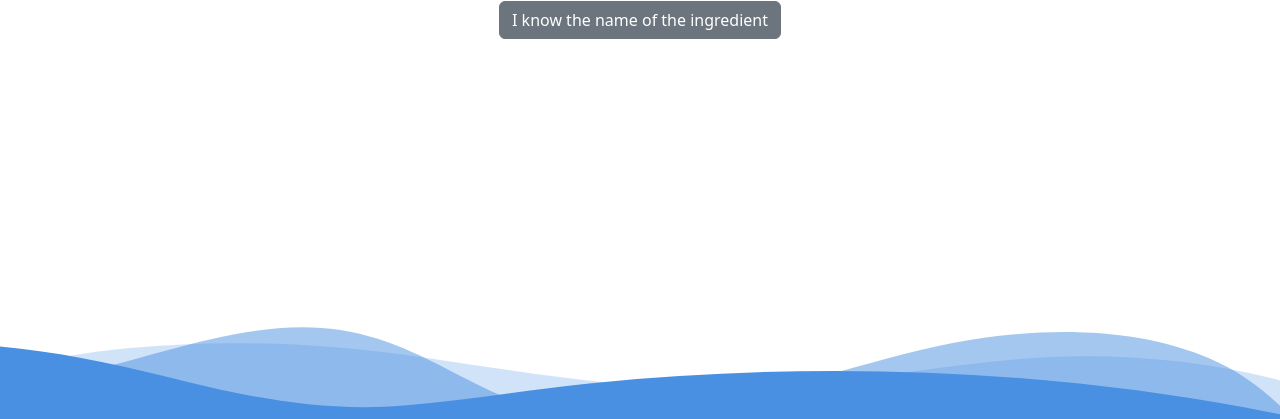
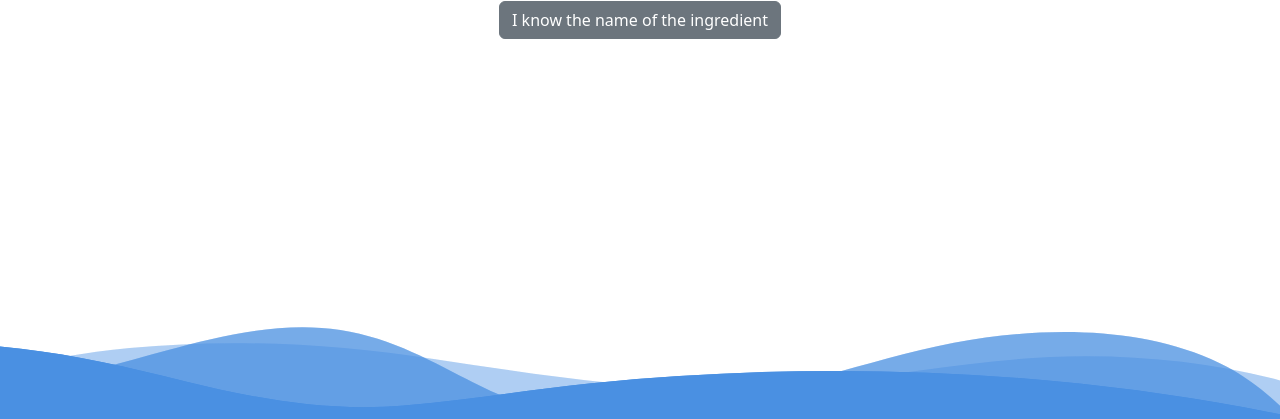
Before and after one commit to jellevdbrink/carl, a Django app: page / in a window 1280 px wide. Shown: the part 381-800 px from the top of the page. Run offline with Django 4.2, Linux system fonts and the light colour scheme; parts of the project's set-up code (start-up, migrations or seed data) failed here and were passed over.

Commit message:
Added changes

```diff
--- a/templates/recog_app/index.html
+++ b/templates/recog_app/index.html
@@ -1,6 +1,28 @@
 {% extends 'recog_app/base.html' %}
 
 {% block content %}
+<style>
+    .custom-shape-divider-bottom-1672233840 {
+    position: absolute;
+    bottom: 0;
+    left: 0;
+    width: 100%;
+    overflow: hidden;
+    line-height: 0;
+    transform: rotate(180deg);
+}
+
+.custom-shape-divider-bottom-1672233840 svg {
+    position: relative;
+    display: block;
+    width: calc(136% + 1.3px);
+    height: 100px;
+}
+
+.custom-shape-divider-bottom-1672233840 .shape-fill {
+    fill: #4A90E2;
+}
+</style>
 <div class="col-6 offset-3">
     <form enctype="multipart/form-data" method="post" action="/analyze">
         {% csrf_token %}
@@ -20,6 +42,13 @@
         {{ ingredient_form.name }}
         <button class="btn btn-primary" type='submit'><i class="bi bi-arrow-right"></i></button>
     </form>
+    <div class="custom-shape-divider-bottom-1672233840">
+                <svg data-name="Layer 1" xmlns="http://www.w3.org/2000/svg" viewBox="0 0 1200 120" preserveAspectRatio="none">
+                    <path d="M0,0V46.29c47.79,22.2,103.59,32.17,158,28,70.36-5.37,136.33-33.31,206.8-37.5C438.64,32.43,512.34,53.67,583,72.05c69.27,18,138.3,24.88,209.4,13.08,36.15-6,69.85-17.84,104.45-29.34C989.49,25,1113-14.29,1200,52.47V0Z" opacity=".25" class="shape-fill"></path>
+                    <path d="M0,0V15.81C13,36.92,27.64,56.86,47.69,72.05,99.41,111.27,165,111,224.58,91.58c31.15-10.15,60.09-26.07,89.67-39.8,40.92-19,84.73-46,130.83-49.67,36.26-2.85,70.9,9.42,98.6,31.56,31.77,25.39,62.32,62,103.63,73,40.44,10.79,81.35-6.69,119.13-24.28s75.16-39,116.92-43.05c59.73-5.85,113.28,22.88,168.9,38.84,30.2,8.66,59,6.17,87.09-7.5,22.43-10.89,48-26.93,60.65-49.24V0Z" opacity=".5" class="shape-fill"></path>
+                    <path d="M0,0V5.63C149.93,59,314.09,71.32,475.83,42.57c43-7.64,84.23-20.12,127.61-26.46,59-8.63,112.48,12.24,165.56,35.4C827.93,77.22,886,95.24,951.2,90c86.53-7,172.46-45.71,248.8-84.81V0Z" class="shape-fill"></path>
+                </svg>
+    </div>
 </div>
 
 <div class="custom-shape-divider-bottom-1672233840">
```
